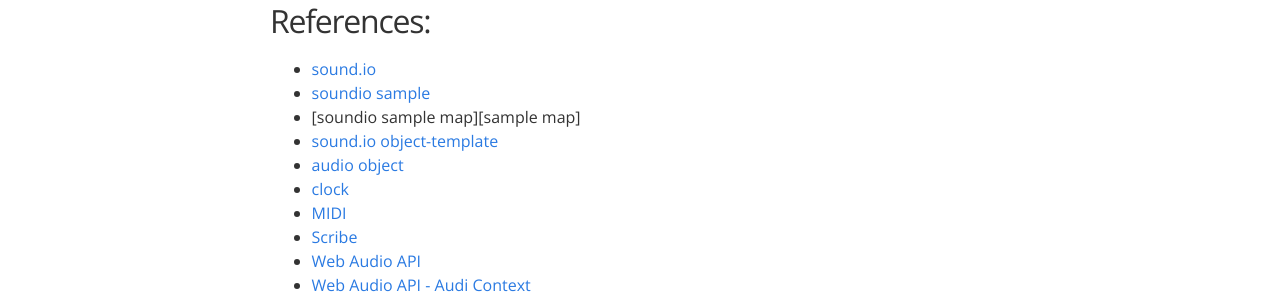
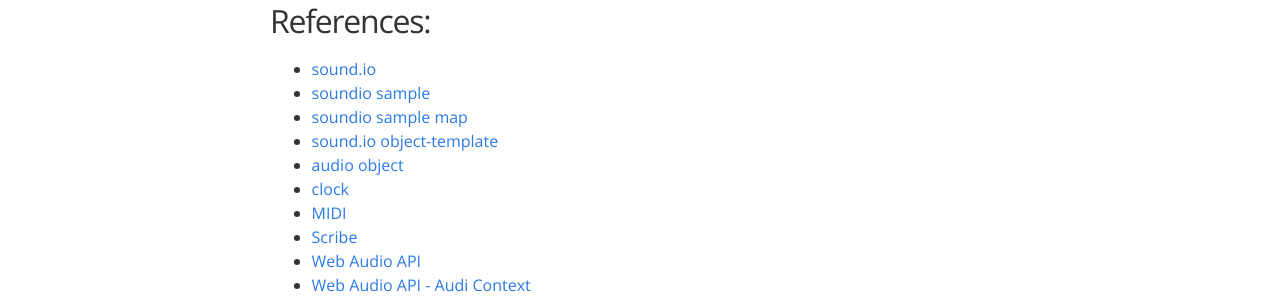
Before and after one commit to chaosmail/chaosmail.github.com, a Jekyll site: the page built from _posts/2015-08-24-soundio-intro.md, in a window 1280 px wide. Shown: the part 1526-1826 px from the top of the page. Built offline with Jekyll 4.4.1, drawn with Linux system fonts in a browser that asks for light colours; nearby versions of some CDN libraries; comment, search, counter and statistics services are not loaded.

Commit message:
fixed link

```diff
--- a/_posts/2015-08-24-soundio-intro.md
+++ b/_posts/2015-08-24-soundio-intro.md
@@ -57,7 +57,7 @@
 
 * [sound.io][soundio]
 * [soundio sample][sample]
-* [soundio sample map][sample map]
+* [soundio sample map][sample-map]
 * [sound.io object-template][soundio-object-template]
 * [audio object][audio-object]
 * [clock][clock]
```
